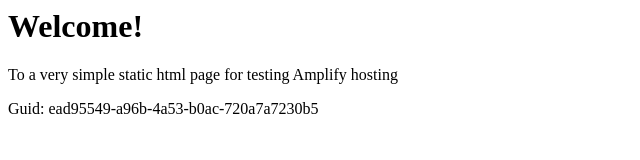
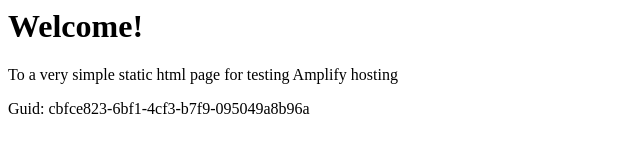
Before and after one commit to aws-aemilia-yul/Github-PR-Commit-Integration-Test-DoNotTouch-GithubWebhookPreviewCanaryTest-v1-preprod-ca-central-1, a website: page src/index.html in a window 1280 px wide. Shown: the full height of the page, 0-640 px from the left. Drawn offline with Linux system fonts and the light colour scheme.

Commit message:
commit from integ tests

```diff
--- a/src/index.html
+++ b/src/index.html
@@ -12,6 +12,6 @@
 <body>
     <h1>Welcome!</h1>
     <p>To a very simple static html page for testing Amplify hosting</p>
-    <p>Guid: ead95549-a96b-4a53-b0ac-720a7a7230b5</p></body>
+    <p>Guid: cbfce823-6bf1-4cf3-b7f9-095049a8b96a</p></body>
 
 </html>
```
